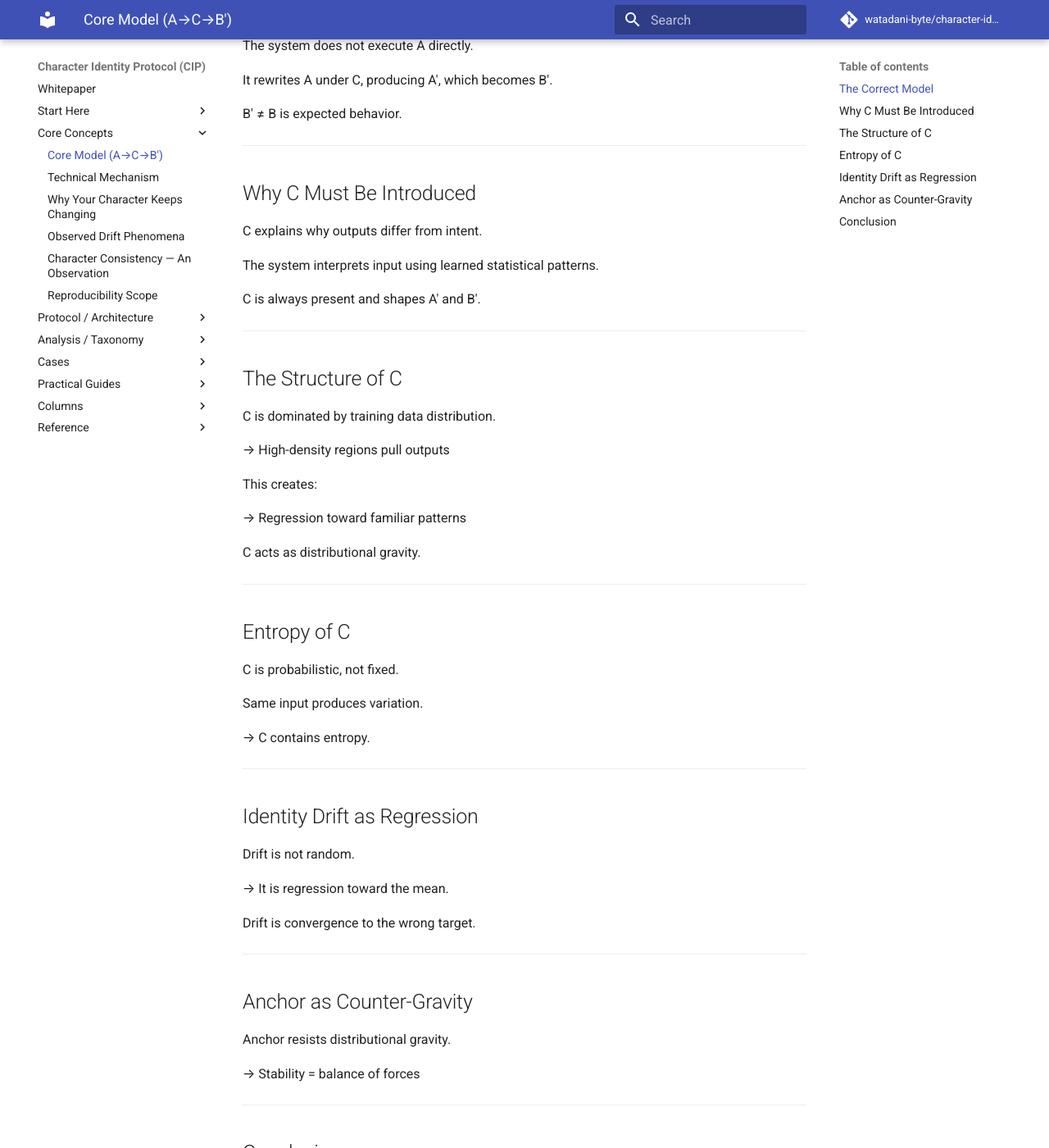
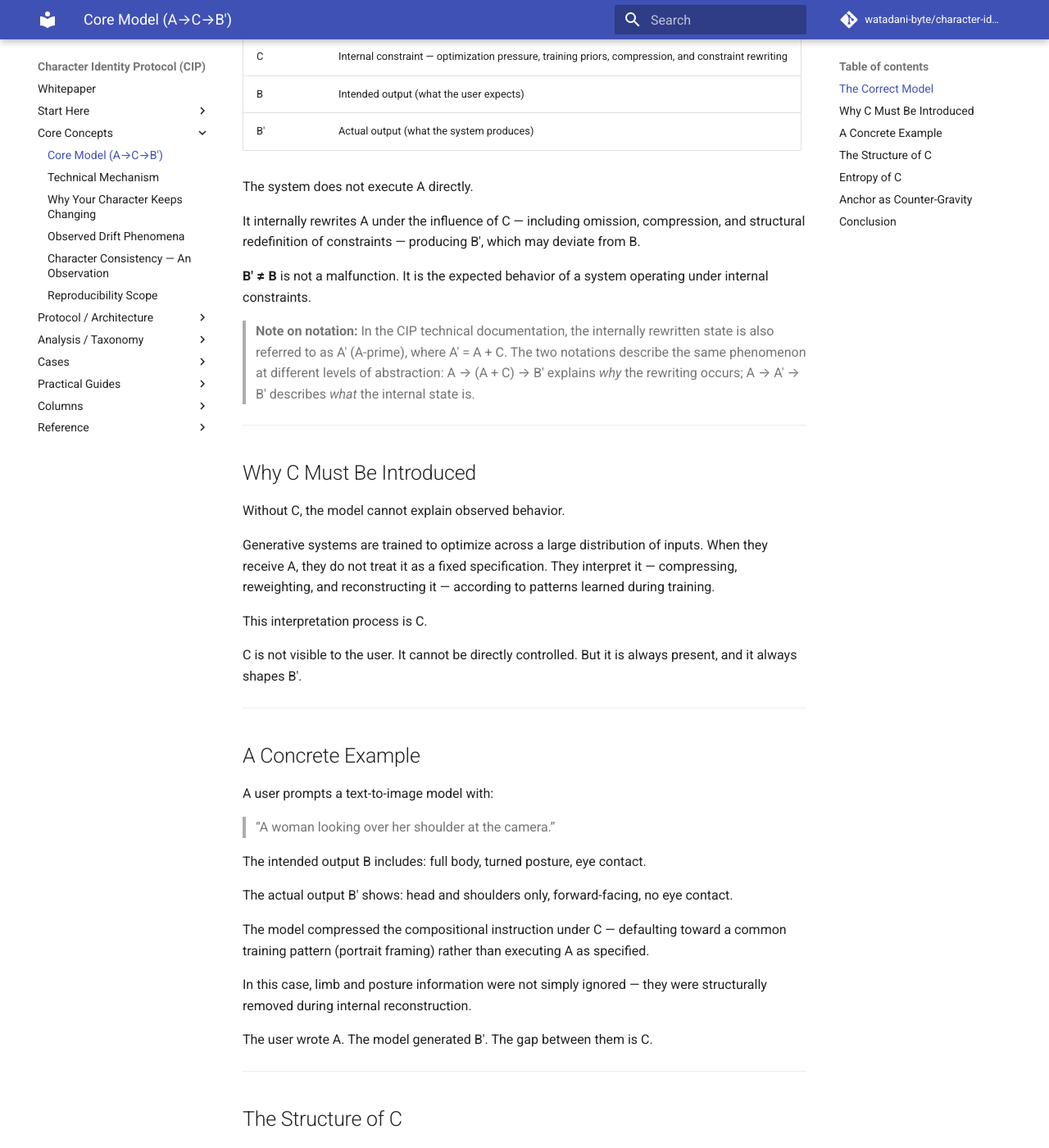
Before and after one commit to watadani-byte/character-identity-protocol, an MkDocs documentation site: the page built from docs/model_a_c_b.md, in a window 1280 px wide and 1400 px high, scrolled down 631 px. Shown: the whole window at 82% size. Built offline with MkDocs 1.6.1 and Material for MkDocs 9.7.7, drawn with Linux system fonts in a browser that asks for light colours; comment, search, counter and statistics services are not loaded; some of the changed text lies outside the part shown.

Commit message:
model_a_c_b.md を更新

````diff
--- a/docs/model_a_c_b.md
+++ b/docs/model_a_c_b.md
@@ -2,7 +2,7 @@
 
 Most people assume generative AI works like this:
 
-A → B
+> A → B
 
 You provide an input. The system produces the intended output.
 
@@ -12,80 +12,101 @@ This model is incorrect.
 
 ## The Correct Model
 
-A → (A + C) → A′ → B′
+What actually happens is:
+
+```
+A → (A + C) → B′
+```
 
 Where:
 
-A: User input
-C: Internal constraint
-A′: Internally reconstructed input
-B: Intended output
-B′: Actual output
+|Symbol|Meaning                                                                                            |
+|------|---------------------------------------------------------------------------------------------------|
+|A     |User input (prompt, instruction, request)                                                          |
+|C     |Internal constraint — optimization pressure, training priors, compression, and constraint rewriting|
+|B     |Intended output (what the user expects)                                                            |
+|B′    |Actual output (what the system produces)                                                           |
 
 The system does not execute A directly.
 
-It rewrites A under C, producing A′, which becomes B′.
+It internally rewrites A under the influence of C — including omission, compression, and structural redefinition of constraints — producing B′, which may deviate from B.
 
-B′ ≠ B is expected behavior.
+**B′ ≠ B** is not a malfunction. It is the expected behavior of a system operating under internal constraints.
+
+> **Note on notation:** In the CIP technical documentation, the internally rewritten state is also referred to as A′ (A-prime), where A′ = A + C. The two notations describe the same phenomenon at different levels of abstraction: A → (A + C) → B′ explains *why* the rewriting occurs; A → A′ → B′ describes *what* the internal state is.
 
 -----
 
 ## Why C Must Be Introduced
 
-C explains why outputs differ from intent.
+Without C, the model cannot explain observed behavior.
 
-The system interprets input using learned statistical patterns.
+Generative systems are trained to optimize across a large distribution of inputs. When they receive A, they do not treat it as a fixed specification. They interpret it — compressing, reweighting, and reconstructing it — according to patterns learned during training.
 
-C is always present and shapes A′ and B′.
+This interpretation process is C.
+
+C is not visible to the user. It cannot be directly controlled. But it is always present, and it always shapes B′.
+
+-----
+
+## A Concrete Example
+
+A user prompts a text-to-image model with:
+
+> “A woman looking over her shoulder at the camera.”
+
+The intended output B includes: full body, turned posture, eye contact.
+
+The actual output B′ shows: head and shoulders only, forward-facing, no eye contact.
+
+The model compressed the compositional instruction under C — defaulting toward a common training pattern (portrait framing) rather than executing A as specified.
+
+In this case, limb and posture information were not simply ignored — they were structurally removed during internal reconstruction.
+
+The user wrote A. The model generated B′. The gap between them is C.
 
 -----
 
 ## The Structure of C
 
-C is dominated by training data distribution.
+C is dominated by the statistical structure of the training data distribution.
 
-→ High-density regions pull outputs
+High-density regions of the distribution pull outputs toward familiar patterns — a consistent bias that can be understood as **distributional gravity**.
 
-This creates:
+This means:
 
-→ Regression toward familiar patterns
-
-C acts as distributional gravity.
+- outputs tend to regress toward the most common patterns in training data
+- unusual or precise instructions are more likely to be rewritten
+- drift is not random — it is directional
 
 -----
 
 ## Entropy of C
 
-C is probabilistic, not fixed.
+C is not a fixed constraint. It is probabilistic.
 
-Same input produces variation.
+Even with identical input A, C introduces variation — because the same statistical pressures interact differently with each sampling event.
 
-→ C contains entropy.
+This means identical prompts do not guarantee identical outputs.
 
------
-
-## Identity Drift as Regression
-
-Drift is not random.
-
-→ It is regression toward the mean.
-
-Drift is convergence to the wrong target.
+> C contains entropy. Drift is therefore both directional and stochastic.
 
 -----
 
 ## Anchor as Counter-Gravity
 
-Anchor resists distributional gravity.
+An anchor resists distributional gravity by providing a high-information reference that constrains the reconstruction trajectory.
 
-→ Stability = balance of forces
+Where C pulls toward high-density regions of the training distribution, the anchor pulls toward a specific validated identity state.
+
+> Identity stability emerges from the balance between these forces.
 
 -----
 
 ## Conclusion
 
-Generation is not creation.
+The difference between B and B′ can be understood as drift — a structural deviation introduced during internal reconstruction.
 
-→ It is navigation.
+Character consistency, instruction following, and output reliability are all affected by C.
 
-Understanding this enables control.
+Understanding this model is the first step toward controlling it.
````
